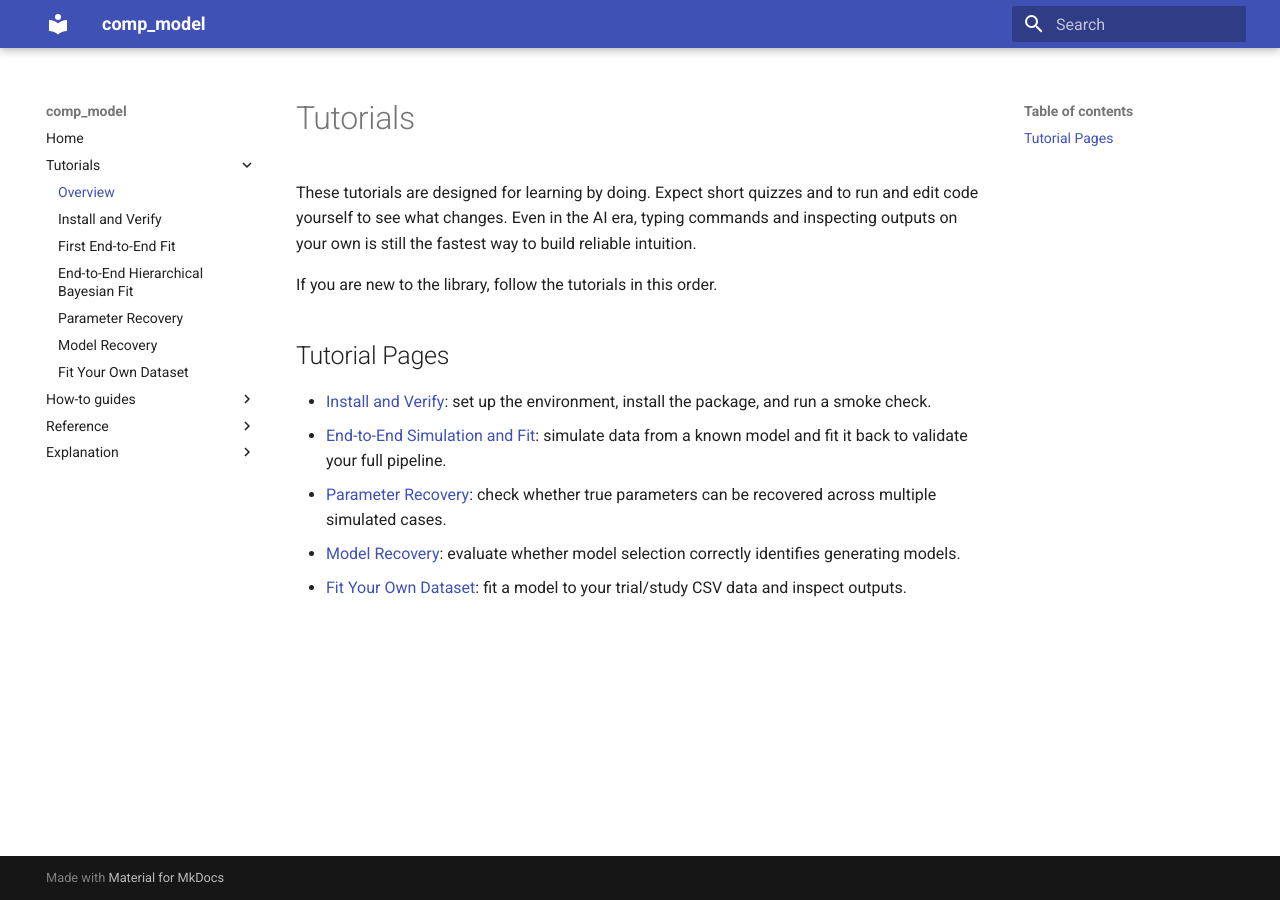
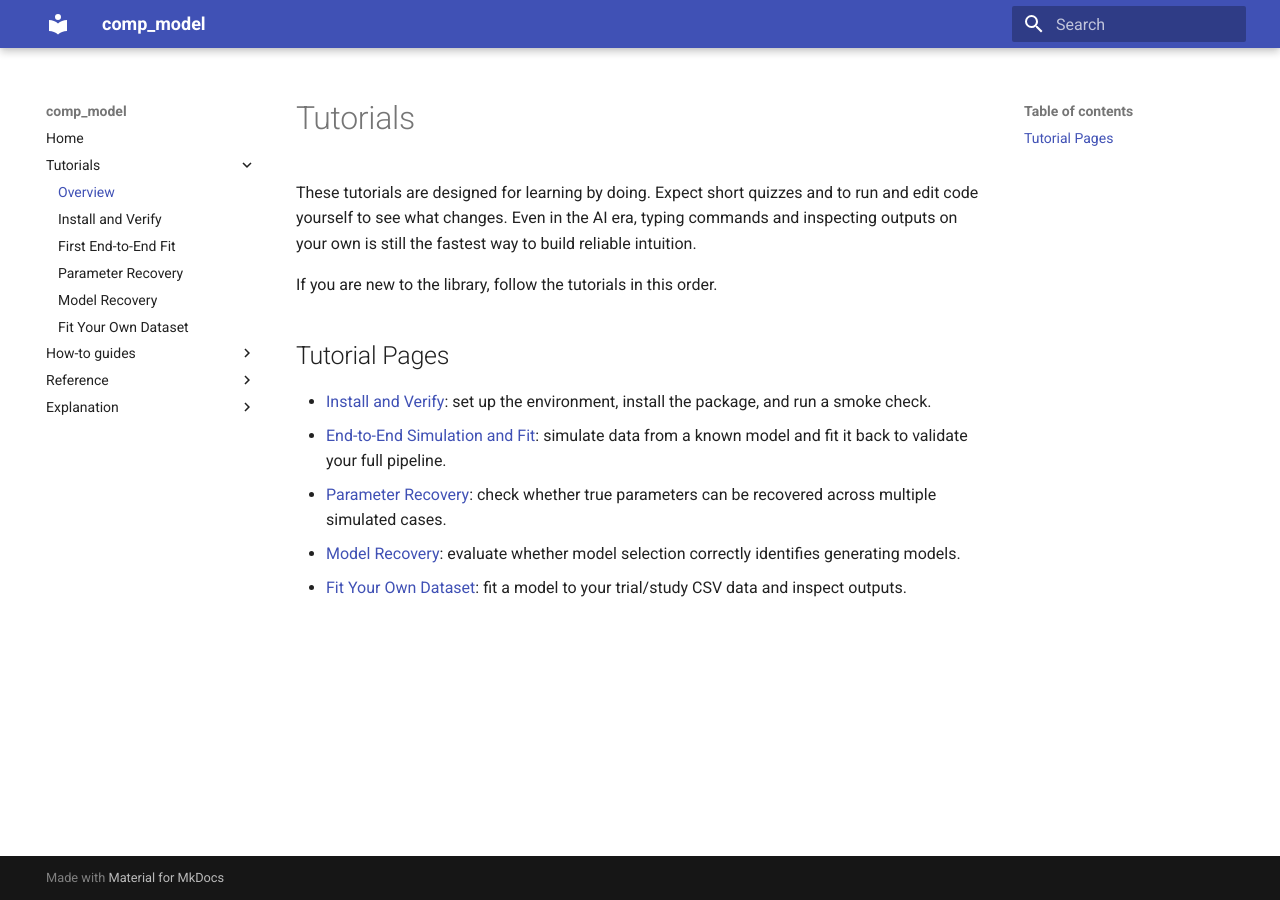
Before and after one commit to g-morishita/comp_model, an MkDocs documentation site: the page built from docs/tutorials/index.md, in a window 1280 px wide. Built offline with MkDocs 1.6.1 and Material for MkDocs 9.7.7, drawn with Linux system fonts in a browser that asks for light colours.

Commit message:
fix(docs): remove stale nav entries

```diff
--- a/mkdocs.yml
+++ b/mkdocs.yml
@@ -23,7 +23,6 @@
       - Overview: tutorials/index.md
       - Install and Verify: tutorials/install-and-verify.md
       - First End-to-End Fit: tutorials/first-end-to-end-fit.md
-      - End-to-End Hierarchical Bayesian Fit: tutorials/end-to-end-hierarchical-bayesian-fit.md
       - Parameter Recovery: tutorials/parameter-recovery.md
       - Model Recovery: tutorials/model-recovery.md
       - Fit Your Own Dataset: tutorials/fit-your-own-model-dataset-RL.md
@@ -35,7 +34,6 @@
       - Compare Candidate Models: how-to/compare-candidate-models.md
       - Choose a Block Fit Strategy: how-to/choose-block-fit-strategy.md
       - Fit Existing CSV Data: how-to/fit-existing-csv-data.md
-      - Fit Bayesian Hierarchical Models: how-to/how-to-fit-bayesian-hierarchical-model.md
       - Deploy Docs and Enable Hooks: how-to/deploy-docs-and-enable-hooks.md
       - Contribute New Models and Tasks: how-to/contribute-new-models-and-tasks.md
   - Reference:
```
